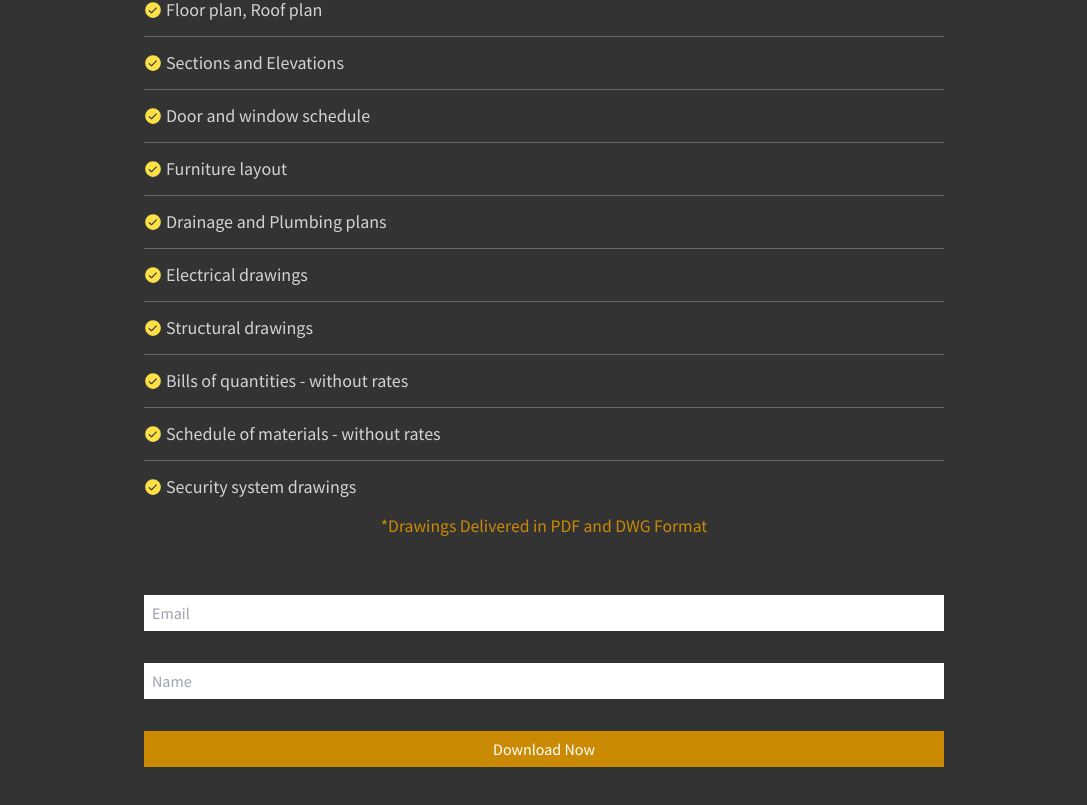
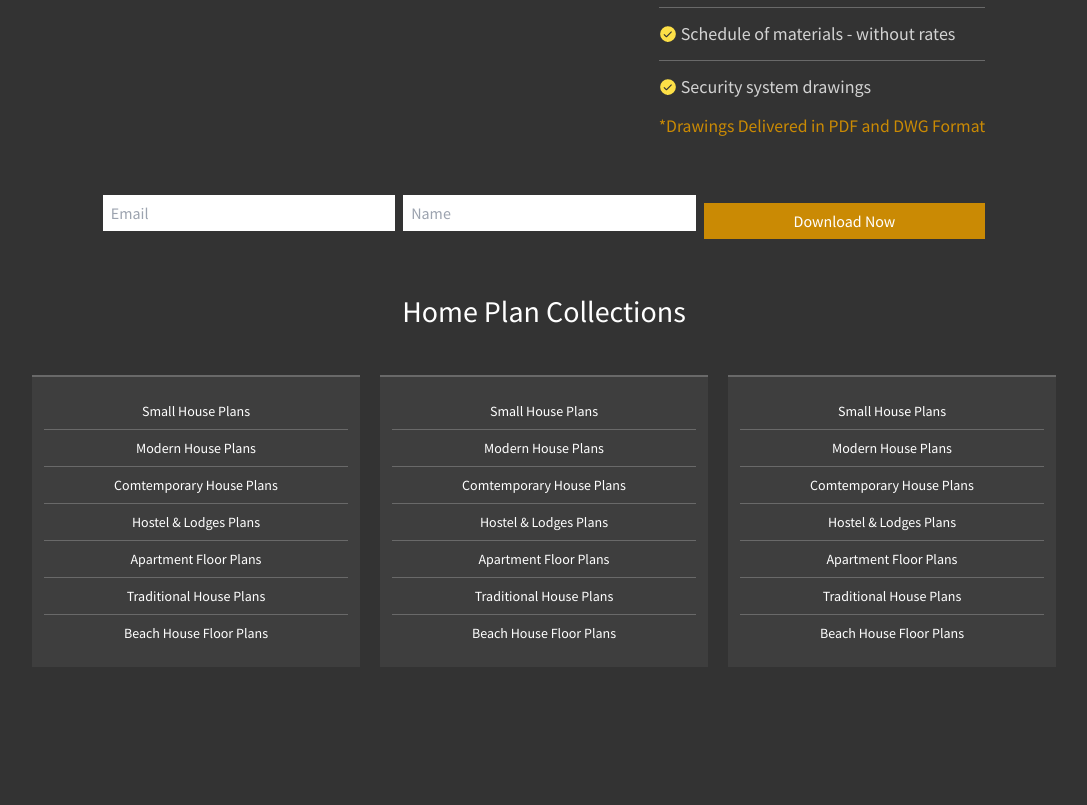
Before and after one commit to cleverAkanimoh/architecture, a React (Create React App) app: page / in a window 1280 px wide. Shown: the part 2139-2944 px from the top of the page, without its empty margins (96-1183 px from the left). Built offline with nearby package versions, Linux system fonts and the light colour scheme; a web font is replaced by a local one.

Commit message:
modified 4 files

```diff
--- a/src/Components/home/HomePlansComp.tsx
+++ b/src/Components/home/HomePlansComp.tsx
@@ -1,18 +1,41 @@
 import { Link } from "react-router-dom";
+import { HomePlansProps, PlansCompProps } from "../../ts/customTypes";
 
-type Props = {};
+const HomePlansLink = ({ text, path, border }: PlansCompProps) => (
+  <li className={`${border ? "border-b border-gray-dim" : ""} py-2`}>
+    <Link
+      to={path}
+    >
+      {text}
+    </Link>
+  </li>
+);
 
-const HomePlansComp = (props: Props) => (
-  <div className="w-full capitalize">
-    <h1>Home Plan Collections</h1>
-    <div className="flex flex-col w-full border-t-2 py-3">
-      <Link to={""}>Small house plans</Link>
-      <Link to={""}>modern house plans</Link>
-      <Link to={""}>comtemporary house plans</Link>
-      <Link to={""}>hostel & lodges plans</Link>
-      <Link to={""}>apartment floor plans</Link>
-      <Link to={""}>traditional house plans</Link>
-      <Link to={""}>beach house plans</Link>
-    </div>
-  </div>
+const HomePlansComp = ({
+  text01,
+  text02,
+  text03,
+  text04,
+  text05,
+  text06,
+  text07,
+  path01,
+  path02,
+  path03,
+  path04,
+  path05,
+  path06,
+  path07,
+}: HomePlansProps) => (
+  <ul className="flex flex-col w-full my-6 py-4 px-3 border-t-2 bg-opacity-20 border-gray-dim text-white text-sm bg-gray-dim hover:bg-black">
+    <HomePlansLink path={path01} text={text01} border={true} />
+    <HomePlansLink path={path02} text={text02} border={true} />
+    <HomePlansLink path={path03} text={text03} border={true} />
+    <HomePlansLink path={path04} text={text04} border={true} />
+    <HomePlansLink path={path05} text={text05} border={true} />
+    <HomePlansLink path={path06} text={text06} border={true} />
+    <HomePlansLink path={path07} text={text07} border={false} />
+  </ul>
 );
+
+export default HomePlansComp;
--- a/src/Pages/Home.tsx
+++ b/src/Pages/Home.tsx
@@ -8,8 +8,7 @@ import defaultImage from "../assets/images/defaultimage.jpg";
 import freeImage from "../assets/images/freeplan.jpg";
 import PlansComp from "../Components/home/PlansComp";
 import HomeList from "../Components/home/HomeList";
-import { Carousel } from "react-responsive-carousel";
-import { Link } from "react-router-dom";
+import HomePlansComp from "../Components/home/HomePlansComp";
 
 export default function Home() {
   useWindowTitle("Home | extra text goes here");
@@ -70,7 +69,7 @@ export default function Home() {
       />
 
       <div className="mt-12">
-        <h1 className="w-full grid place-items-center font-bold h-16 text-xl sm:text-2xl md:text-3xl border-b-2 border-blue-400">
+        <h1 className="h1 border-b-2 border-blue-400">
           Free Sample House Plan
         </h1>
 
@@ -83,9 +82,9 @@ export default function Home() {
         </p>
 
         <div className="w-full mt-5 pb-6 text-left text-gray-light">
-          <div className="my-10">
-            <picture>
-              <img src={freeImage} alt="free" className="w-full max-h-[50vh]" />
+          <div className="my-10 md:flex justify-center">
+            <picture className="h-full flex-1 md:mr-4">
+              <img src={freeImage} alt="free" className="w-full h-full" />
             </picture>
 
             <div>
@@ -116,7 +115,7 @@ export default function Home() {
             </div>
           </div>
 
-          <div className="w-full flex flex-col items-center justify-center">
+          <div className="w-full flex flex-col items-center justify-center md:flex-row md:gap-2">
             <input
               type="text"
               className="downloadInput-style"
@@ -135,8 +134,62 @@ export default function Home() {
           </div>
         </div>
       </div>
+      <div className="w-full capitalize">
+        <h1 className="h1">Home Plan Collections</h1>
 
+        <div className="grid md:grid-cols-2 lg:grid-cols-3 gap-5">
+          <HomePlansComp
+            path01=""
+            path02=""
+            path03=""
+            path04=""
+            path05=""
+            path06=""
+            path07=""
+            text01="small house plans"
+            text02="modern house plans"
+            text03="comtemporary house plans"
+            text04="hostel & lodges plans"
+            text05="apartment floor plans"
+            text06="traditional house plans"
+            text07="beach house floor plans"
+          />
 
+          <HomePlansComp
+            path01=""
+            path02=""
+            path03=""
+            path04=""
+            path05=""
+            path06=""
+            path07=""
+            text01="small house plans"
+            text02="modern house plans"
+            text03="comtemporary house plans"
+            text04="hostel & lodges plans"
+            text05="apartment floor plans"
+            text06="traditional house plans"
+            text07="beach house floor plans"
+          />
+
+          <HomePlansComp
+            path01=""
+            path02=""
+            path03=""
+            path04=""
+            path05=""
+            path06=""
+            path07=""
+            text01="small house plans"
+            text02="modern house plans"
+            text03="comtemporary house plans"
+            text04="hostel & lodges plans"
+            text05="apartment floor plans"
+            text06="traditional house plans"
+            text07="beach house floor plans"
+          />
+        </div>
+      </div>
     </section>
   );
 }
--- a/src/index.css
+++ b/src/index.css
@@ -45,6 +45,10 @@
 
     p {
         @apply text-[.8rem] sm:text-[1.1rem] w-full max-w-[800px]
+    }
+
+    .h1 {
+        @apply w-full grid place-items-center h-16 text-xl sm:text-2xl md:text-3xl
     }
 
     /* header */
```
Also changed, not shown: src/ts/customTypes.ts (+21 -3 lines).
